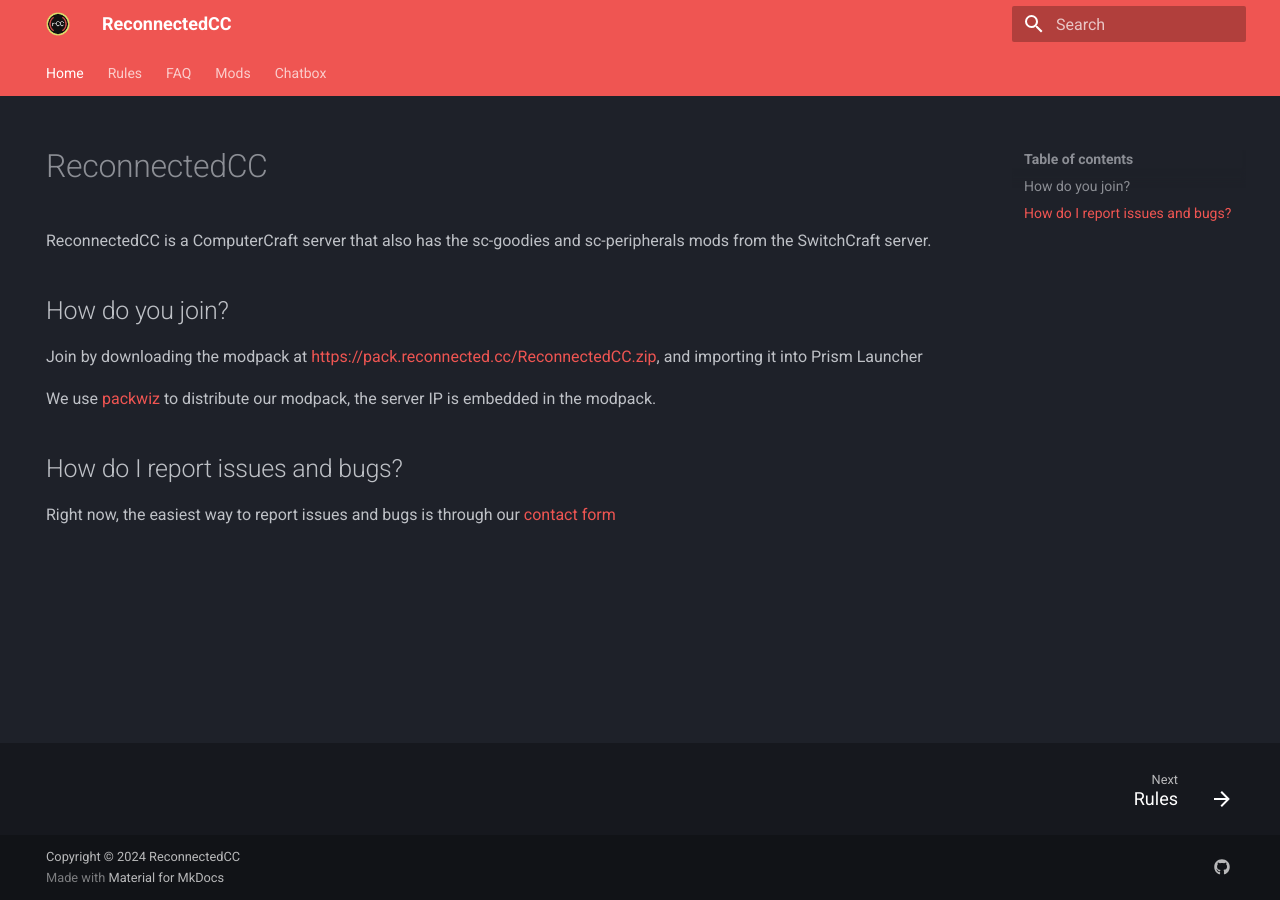
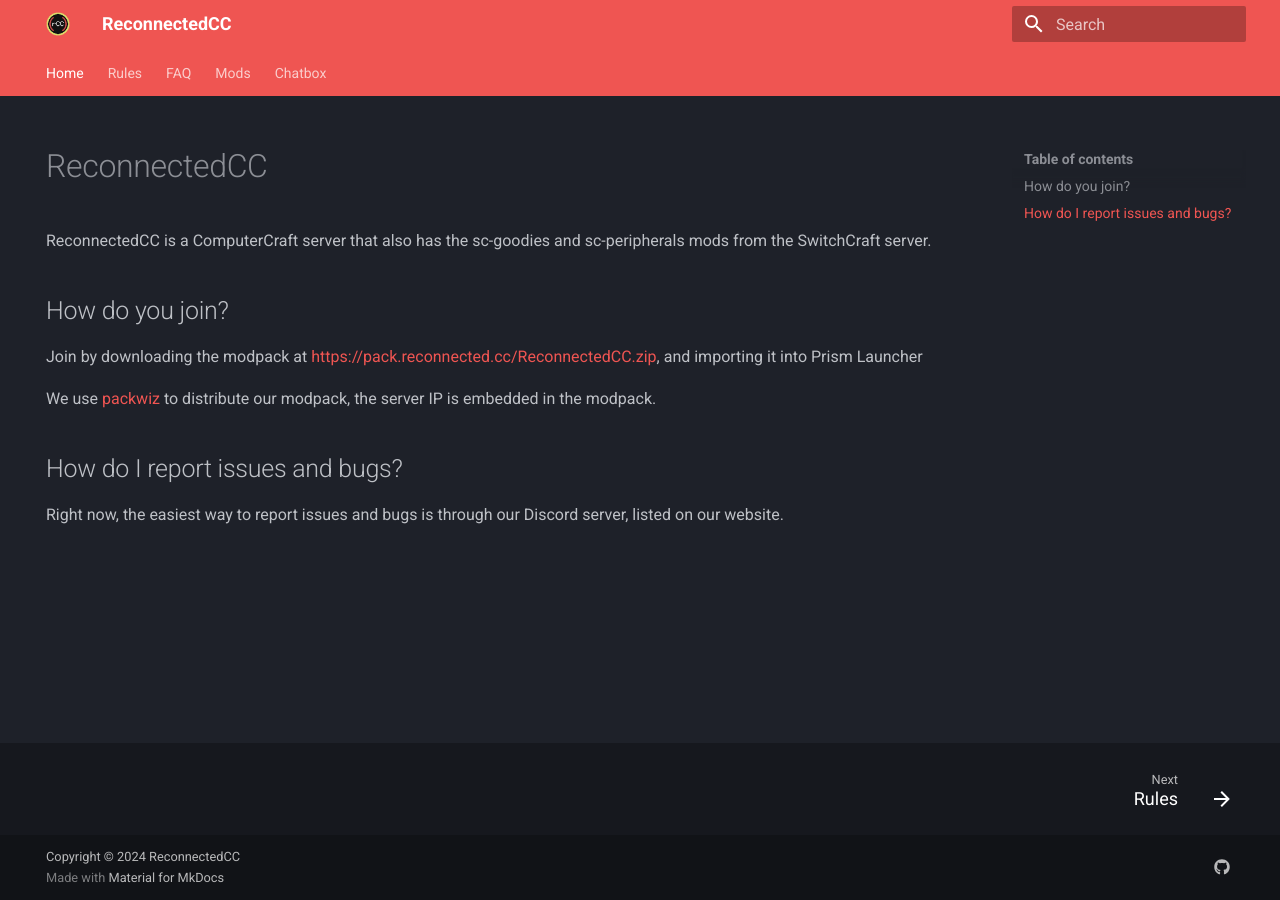
Before and after one commit to ReconnectedCC/docs, an MkDocs documentation site: the page built from docs/index.md, in a window 1280 px wide. Built offline with MkDocs 1.6.1 and Material for MkDocs 9.7.7, drawn with Linux system fonts in a browser that asks for light colours.

Commit message:
refer people to the discord server

```diff
--- a/docs/index.md
+++ b/docs/index.md
@@ -16,4 +16,4 @@
 
 ## How do I report issues and bugs?
 
-Right now, the easiest way to report issues and bugs is through our [contact form](https://forms.gle/uRGiuwez9xfpqQVv9)
+Right now, the easiest way to report issues and bugs is through our Discord server, listed on our website.
```
